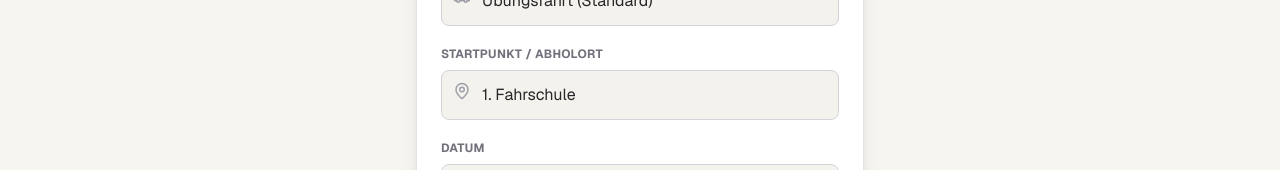
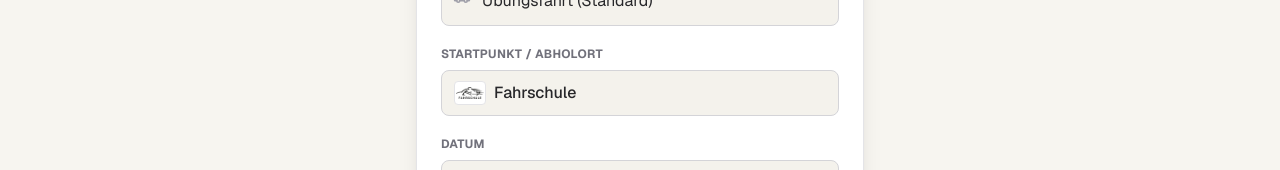
Before and after one commit to Saschamilde/buzziol-app, a Next.js app: page / in a window 1280 px wide. Shown: the part 489-659 px from the top of the page. Built offline with nearby package versions, Linux system fonts and the light colour scheme; no server answers; the database is empty.

Commit message:
Fahrschule-Logo als Vorschaubild im Startpunkt-Dropdown integriert

```diff
--- a/app/page.tsx
+++ b/app/page.tsx
@@ -276,18 +276,26 @@ export default function Home() {
             </div>
           </div>
 
+          {/* Startpunkt / Abholort mit integrierten Logos im Dropdown */}
           <div>
             <label className="block text-xs font-bold text-zinc-500 mb-2 uppercase tracking-wide">Startpunkt / Abholort</label>
-            <div className="relative">
-              <MapPin className="absolute left-3 top-3 text-zinc-400" size={18} />
+            <div className="relative flex items-center bg-[#f4f2ec] border border-zinc-300 rounded-lg px-3 py-2.5 focus-within:border-yellow-600">
+              {/* Vorschaubild im Dropdown je nach Auswahl */}
+              <div className="w-8 h-6 flex items-center justify-center mr-2 shrink-0 bg-white rounded border border-zinc-200 overflow-hidden">
+                <img
+                  src={pickupLocation === "Bahnhof (Netto)" ? "/netto.png" : pickupLocation === "Bahnhof (Rewe)" ? "/rewe.png" : "/logo.png"}
+                  alt="Symbol"
+                  className="max-h-5 max-w-7 object-contain"
+                />
+              </div>
               <select
-                className="w-full bg-[#f4f2ec] border border-zinc-300 rounded-lg py-3 px-10 text-zinc-800 appearance-none focus:outline-none focus:border-yellow-600"
+                className="w-full bg-transparent text-zinc-800 appearance-none focus:outline-none font-medium cursor-pointer"
                 value={pickupLocation}
                 onChange={(e) => setPickupLocation(e.target.value)}
               >
-                <option value="Fahrschule">1. Fahrschule</option>
-                <option value="Bahnhof (Netto)">2.1 Bahnhof (Netto)</option>
-                <option value="Bahnhof (Rewe)">2.2 Bahnhof (Rewe)</option>
+                <option value="Fahrschule">Fahrschule</option>
+                <option value="Bahnhof (Netto)">Bahnhof (Netto)</option>
+                <option value="Bahnhof (Rewe)">Bahnhof (Rewe)</option>
               </select>
             </div>
           </div>
@@ -481,7 +489,7 @@ export default function Home() {
                             </div>
                             <p className="font-black text-sm truncate tracking-tight">{apt.students?.name}</p>
 
-                            {/* Dynamische Anzeige: Fahrschule-Logo, Netto-Logo oder Rewe-Logo */}
+                            {/* Logos auf der Terminkarte */}
                             {apt.pickup_location === "Fahrschule" ? (
                               <div className="inline-flex items-center bg-white/90 px-2 py-0.5 rounded mt-1 shadow-sm">
                                 <img src="/logo.png" alt="Fahrschule Logo" className="h-4 object-contain" />
```
